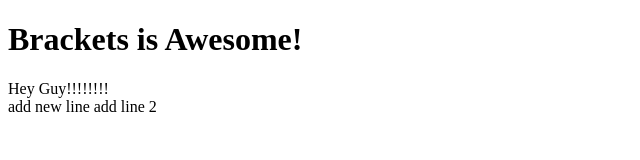
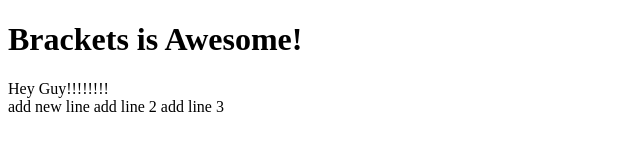
Before and after one commit to pakamas/caprese, a plain HTML site: page index.html in a window 1280 px wide. Shown: the full height of the page, 0-640 px from the left. Drawn offline with nearby package versions, Linux system fonts and the light colour scheme.

Commit message:
add new line 3

```diff
--- a/index.html
+++ b/index.html
@@ -15,6 +15,8 @@
 
     add new line
     add line 2
+
+    add line 3
 </body>
 
 </html>
```
